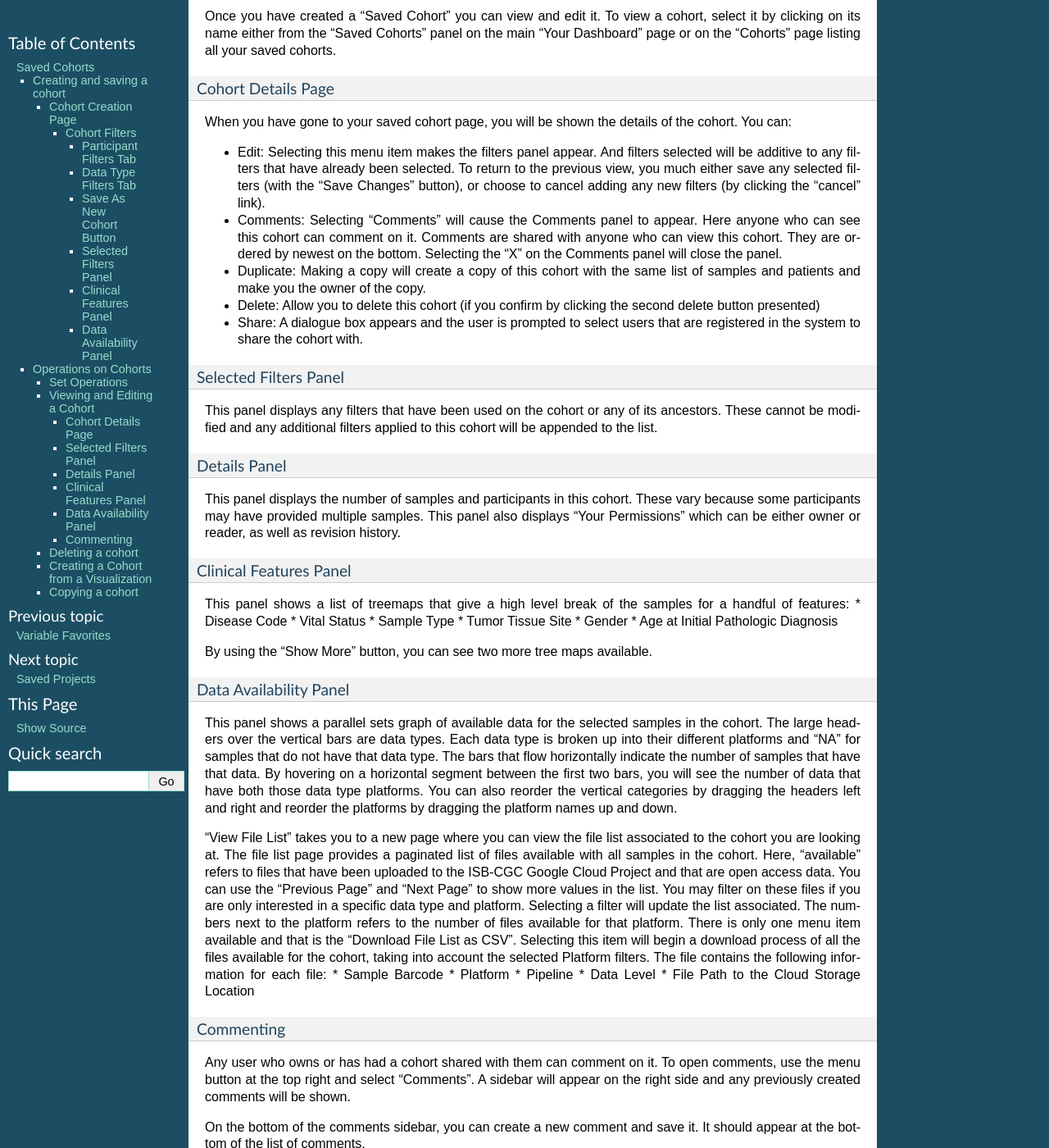
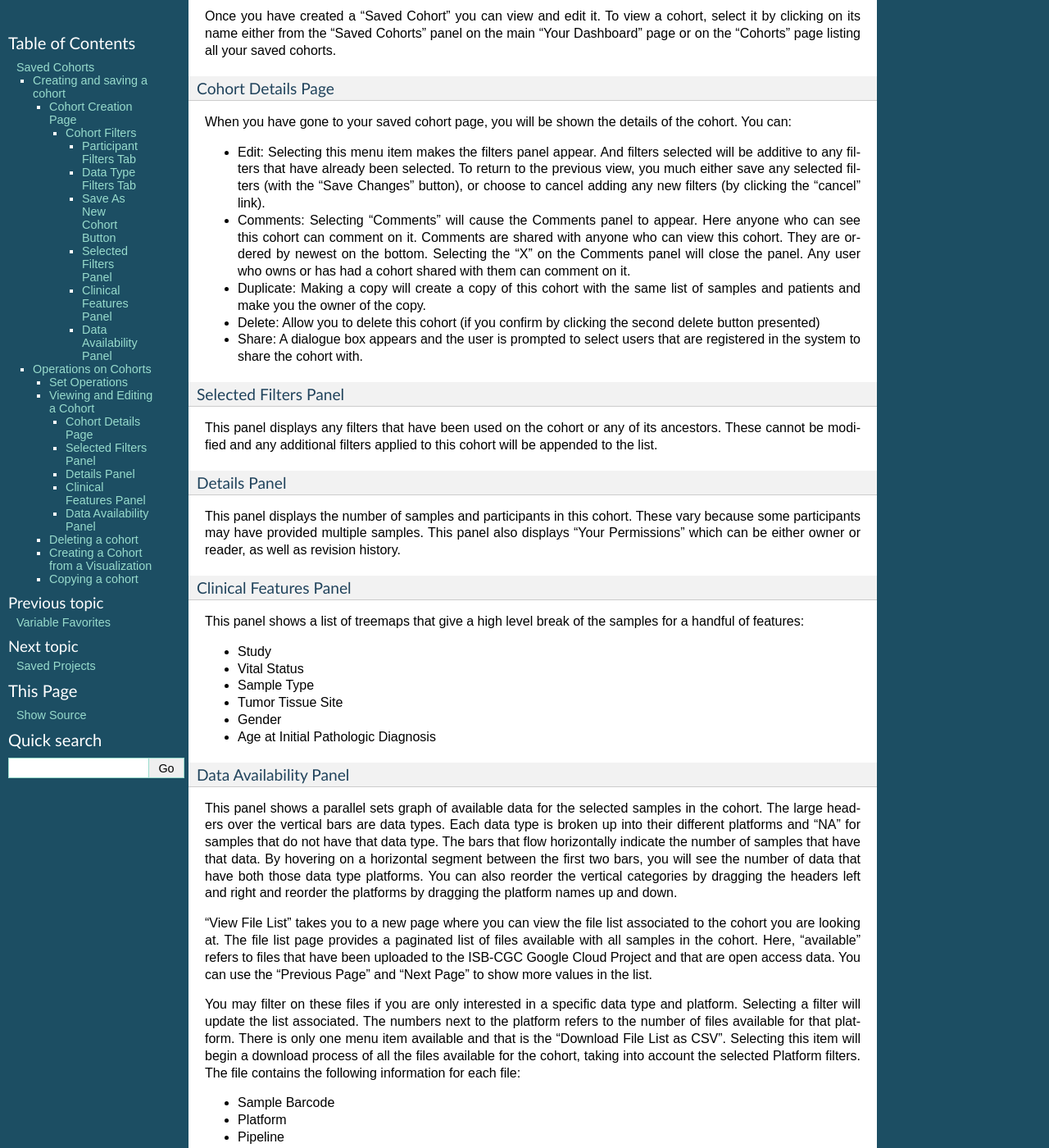
Before and after one commit to isb-cgc/readthedocs, a Sphinx documentation site: the page built from docs/source/sections/webapp/Saved-Cohorts.rst, in a window 1280 px wide and 1400 px high, scrolled down 2329 px. Shown: the whole window at 82% size. Built offline with Sphinx 7.4.7, drawn with Linux system fonts in a browser that asks for light colours; some of the changed text lies outside the part shown.

Commit message:
Update Saved-Cohorts.rst

```diff
--- a/docs/source/sections/webapp/Saved-Cohorts.rst
+++ b/docs/source/sections/webapp/Saved-Cohorts.rst
@@ -151,14 +151,13 @@
 -----------------------
 
 This panel shows a list of treemaps that give a high level break of the samples for a handful of features:
-* Disease Code
+
+* Study
 * Vital Status
 * Sample Type
 * Tumor Tissue Site
 * Gender
 * Age at Initial Pathologic Diagnosis
-
-By using the “Show More” button, you can see two more tree maps available.
 
 Data Availability Panel
 -----------------------
@@ -173,25 +172,18 @@
 The file list page provides a paginated list of files available with all samples in the cohort. Here, “available” refers
 to files that have been uploaded to the ISB-CGC Google Cloud Project and that are open access data. You can use the
 “Previous Page” and “Next Page” to show more values in the list.
+
 You may filter on these files if you are only interested in a specific data type and platform. Selecting a filter will
 update the list associated. The numbers next to the platform refers to the number of files available for that platform.
 There is only one menu item available and that is the “Download File List as CSV”. Selecting this item will begin a
 download process of all the files available for the cohort, taking into account the selected Platform filters. The file
 contains the following information for each file:
+
 * Sample Barcode
 * Platform
 * Pipeline
 * Data Level
 * File Path to the Cloud Storage Location
-
-Commenting
-----------
-Any user who owns or has had a cohort shared with them can comment on it. To open comments, use the menu button at the
-top right and select “Comments”. A sidebar will appear on the right side and any previously created comments will be
-shown.
-
-On the bottom of the comments sidebar, you can create a new comment and save it. It should appear at the bottom of the
-list of comments.
 
 Deleting a cohort
 =================
```
Also changed, not shown: other parts of docs/source/sections/webapp/Saved-Cohorts.rst (+1 -1 lines).
